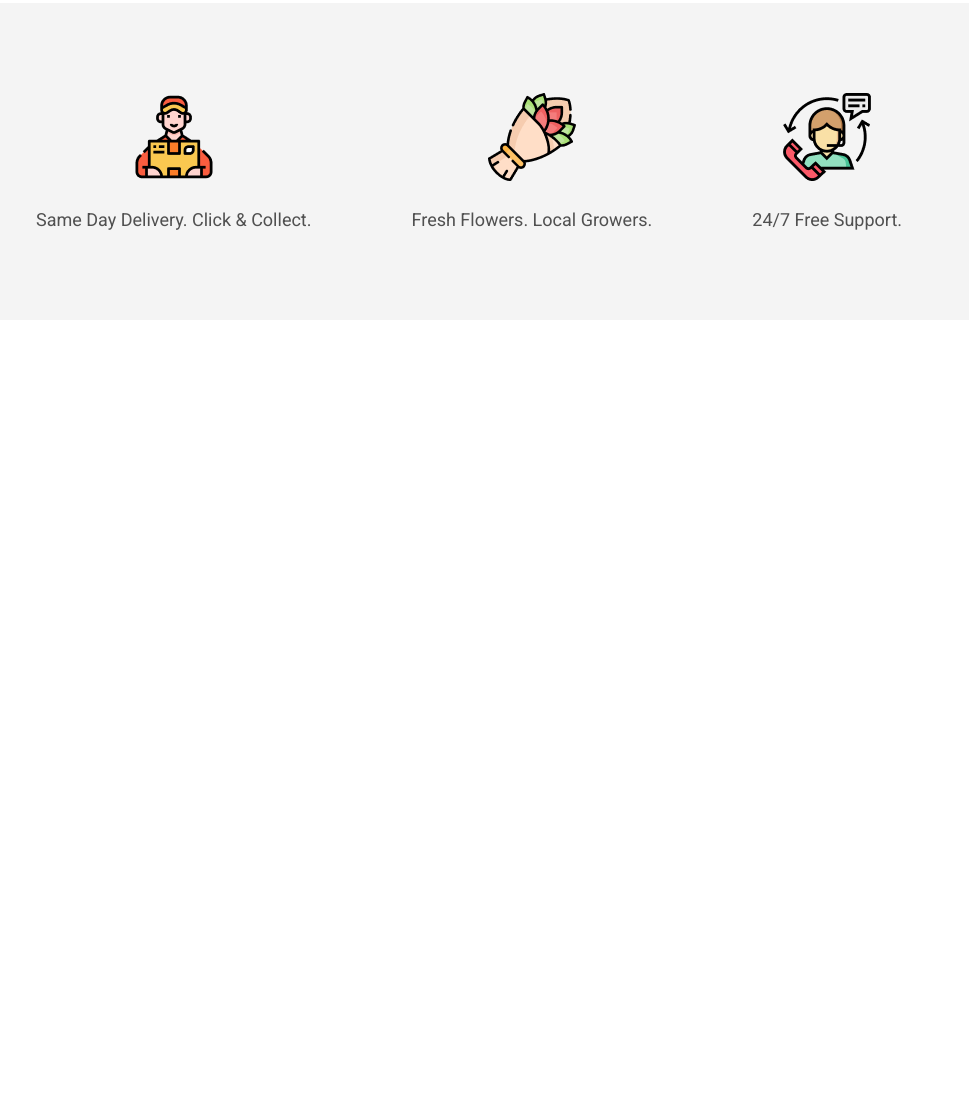
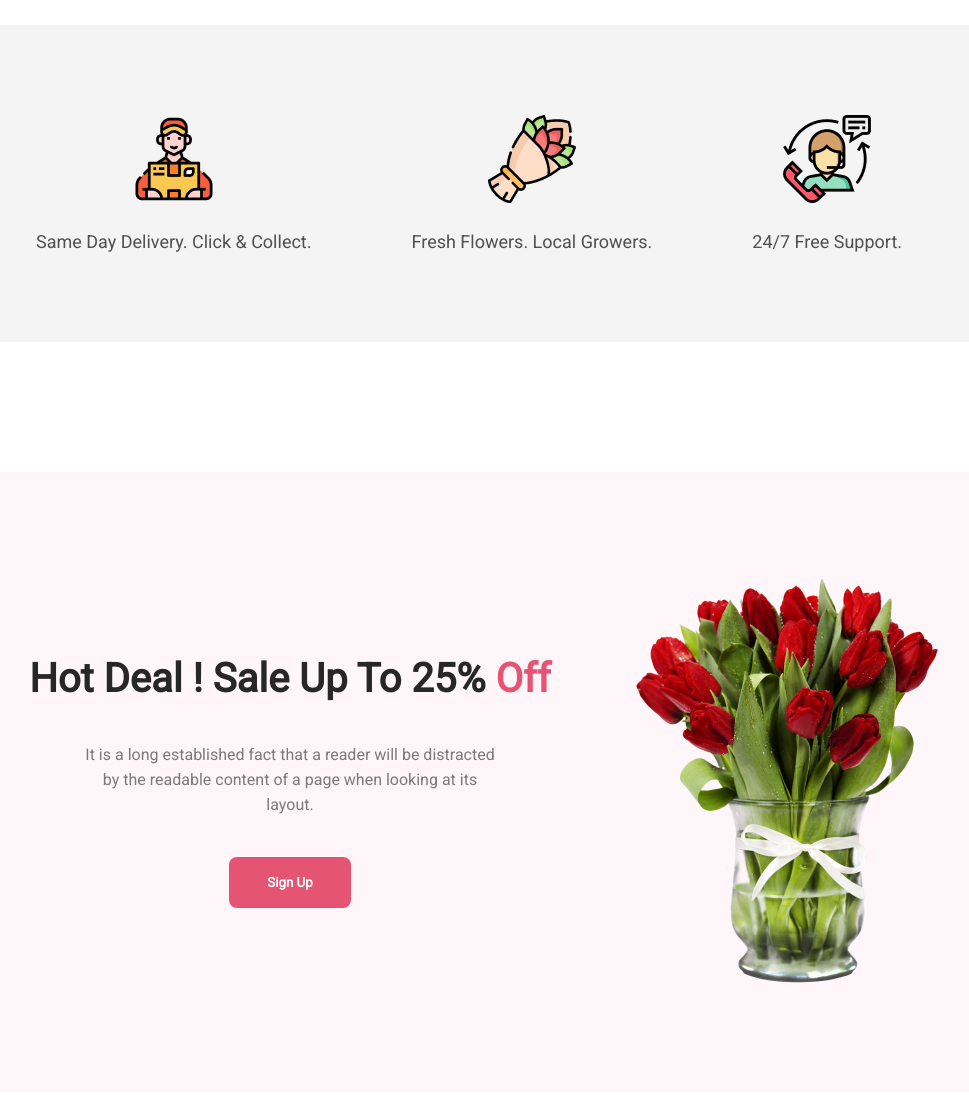
Before and after one commit to Zahid-BM/flower-shop, a plain HTML site: page index.html in a window 1280 px wide. Shown: the part 1513-2608 px from the top of the page, without its empty margins (171-1140 px from the left). Before the commit the page ends 1963 px from the top, so only its background shows below. Drawn offline with Linux system fonts and the light colour scheme.

Commit message:
Alhamdulillah hot deal section done satisfactorily

```diff
--- a/index.html
+++ b/index.html
@@ -30,7 +30,7 @@
 <section class="feature">
     <div class="section-text">
         <h2 class="section-heading">Our Featured Flowers</h2>
-        <p class="section-text">It is a long established fact that a reader will be distracted by the readable content of a page when looking at its layout.</p>
+        <p class="section-paragraph">It is a long established fact that a reader will be distracted by the readable content of a page when looking at its layout.</p>
     </div>
     <div class="round-card-container">
         <div class="card">
@@ -65,5 +65,16 @@
     </div>
 </section>
 
+<!-- section.deal-section>.section-text>h2.section-heading{Hot Deal ! Sale Up To 25% Off}+p.section-paragraph{It is a long established fact that a reader will be distracted by the readable content of a page when looking at its layout.}+button.primary-button{Sign Up}^img.hot-image -->
+
+<section class="deal-section">
+    <div class="section-text">
+        <h2 class="section-heading">Hot Deal ! Sale Up To 25% <span class="primary-color">Off</span></h2>
+        <p class="section-paragraph">It is a long established fact that a reader will be distracted by the readable content of a page when looking at its layout.</p>
+        <button class="primary-button sign-up">Sign Up</button>
+    </div>
+    <img src="images/pngwing 8.png" alt="section image" class="hot-image">
+</section>
+
 </body>
 </html>
--- a/style.css
+++ b/style.css
@@ -58,7 +58,7 @@ header{
     font-weight: 800;
     margin-bottom: 40px;
 }
-.section-text{
+.section-paragraph{
     color: rgba(39, 39, 39, 0.60);
     font-weight: 400;
     line-height: 25px;
@@ -138,3 +138,27 @@ position: relative;
     font-size: 18px;
     margin-top: 24px;
 }
+
+/* hot deal section style */
+
+.deal-section{
+    display: flex;
+    gap: 40px;
+    align-items: center;
+    border-radius: 8px;
+    background: rgba(229, 84, 115, 0.05);
+    padding: 100px 160px;
+    margin: 0 0 130px 0;
+
+
+}
+
+.primary-color{
+    color: #E55473;
+}
+.hot-image{
+}
+
+.sign-up{
+    margin-top: 40px;
+}
```
